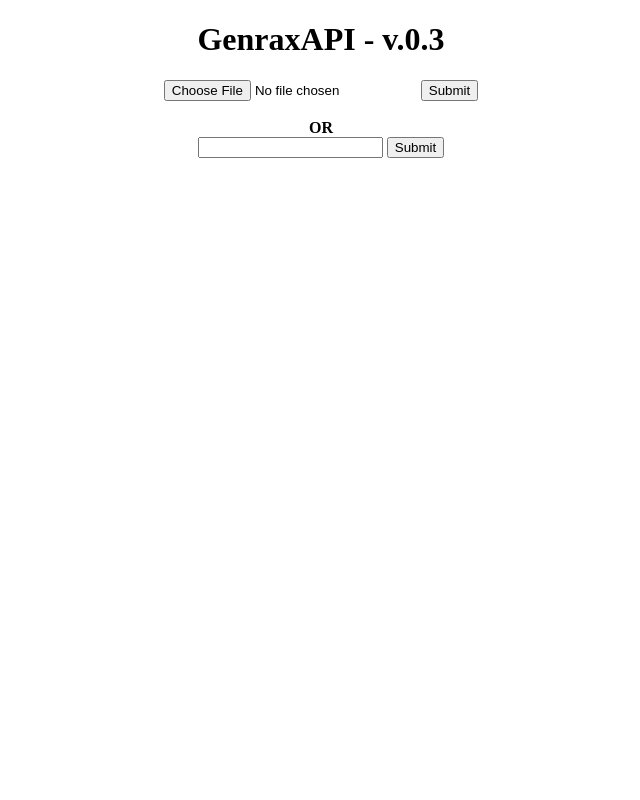
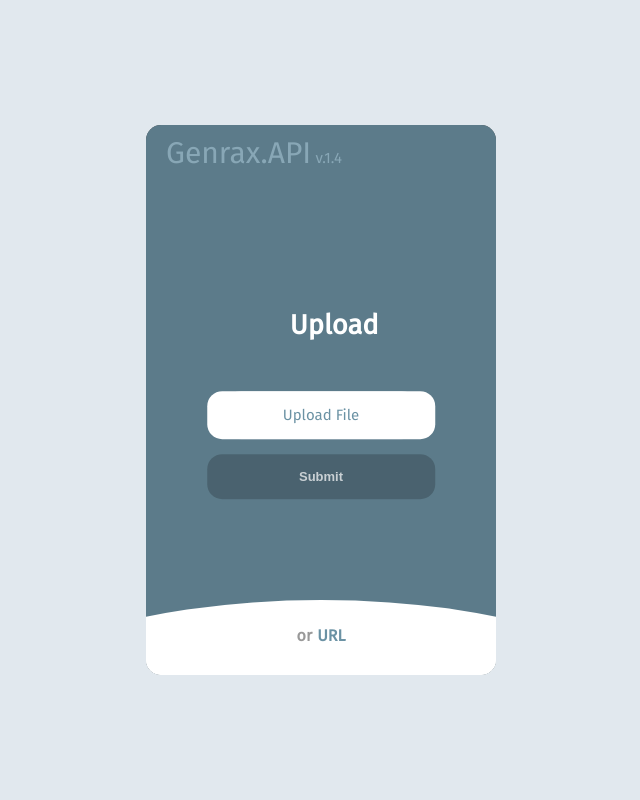
Before and after one commit to nitin293/genrax-api, a Flask app: page / in a window 1280 px wide. Shown: the whole page, without its empty margins (319-959 px from the left). Run offline with Flask 2, Linux system fonts and the light colour scheme.

Commit message:
template modified

```diff
--- a/app.py
+++ b/app.py
@@ -1,3 +1,13 @@
+"""
+
+Genrax.API
+v.1.4
+
+@Author: Nitin Choudhury
+"""
+
+
+
 from flask import Flask, request, jsonify, render_template
 from werkzeug.utils import secure_filename
 import os
--- /dev/null
+++ b/static/css/style.css
@@ -0,0 +1,301 @@
+@import url("https://fonts.googleapis.com/css?family=Fira+Sans");
+html, body {
+  position: relative;
+  min-height: 100%;
+  background-color: #E1E8EE;
+  display: flex;
+  align-items: center;
+  justify-content: center;
+  font-family: "Fira Sans", Helvetica, Arial, sans-serif;
+  -webkit-font-smoothing: antialiased;
+  -moz-osx-font-smoothing: grayscale;
+}
+
+.form-structor {
+  background-color: #222;
+  border-radius: 15px;
+  height: 550px;
+  width: 350px;
+  position: relative;
+  overflow: hidden;
+}
+.form-structor::after {
+  content: "";
+  opacity: 0.8;
+  position: absolute;
+  top: 0;
+  right: 0;
+  bottom: 0;
+  left: 0;
+  background-repeat: no-repeat;
+  background-position: left bottom;
+  background-size: 500px;
+  background-color: #6B92A4;
+}
+.form-structor .upload {
+  position: absolute;
+  top: 50%;
+  left: 50%;
+  -webkit-transform: translate(-50%, -50%);
+  width: 65%;
+  z-index: 5;
+  -webkit-transition: all 0.3s ease;
+}
+.form-structor .upload input[type=file]{
+  font-family: "Fira Sans", Helvetica, Arial, sans-serif;
+
+}
+.form-structor .upload.slide-up {
+  top: 5%;
+  -webkit-transform: translate(-50%, 0%);
+  -webkit-transition: all 0.3s ease;
+}
+.upload-btn-wrapper {
+  position: relative;
+  overflow: hidden;
+  display: inline-block;
+}
+
+.form-structor .upload.slide-up .form-holder, .form-structor .upload.slide-up .submit-btn {
+  opacity: 0;
+  visibility: hidden;
+}
+.form-structor .upload.slide-up .form-title {
+  font-size: 1em;
+  cursor: pointer;
+}
+.form-structor .upload.slide-up .form-title span {
+  margin-right: 5px;
+  opacity: 1;
+  visibility: visible;
+  -webkit-transition: all 0.3s ease;
+}
+.form-structor .upload .form-title {
+  color: #fff;
+  font-size: 1.7em;
+  text-align: center;
+}
+.form-structor .upload .form-title span {
+  color: rgba(0, 0, 0, 0.4);
+  opacity: 0;
+  visibility: hidden;
+  -webkit-transition: all 0.3s ease;
+}
+.form-structor .upload .form-holder {
+  border-radius: 15px;
+  background-color: #fff;
+  overflow: hidden;
+  margin-top: 50px;
+  opacity: 1;
+  visibility: visible;
+  -webkit-transition: all 0.3s ease;
+}
+.form-structor .upload .form-holder .input {
+  border: 0;
+  outline: none;
+  box-shadow: none;
+  display: block;
+  height: 30px;
+  line-height: 30px;
+  padding: 8px 15px;
+  border-bottom: 1px solid #eee;
+  width: 100%;
+  font-size: 12px;
+}
+.form-structor .upload .form-holder .input:last-child {
+  border-bottom: 0;
+}
+.form-structor .upload .form-holder .input::-webkit-input-placeholder {
+  color: rgba(0, 0, 0, 0.4);
+}
+.form-structor .upload .submit-btn {
+  background-color: rgba(0, 0, 0, 0.2);
+  color: rgba(255, 255, 255, 0.7);
+  border: 0;
+  border-radius: 15px;
+  display: block;
+  margin: 15px auto;
+  padding: 15px 45px;
+  width: 100%;
+  font-size: 13px;
+  font-weight: bold;
+  cursor: pointer;
+  opacity: 1;
+  visibility: visible;
+  -webkit-transition: all 0.3s ease;
+}
+.form-structor .upload .submit-btn:hover {
+  transition: all 0.3s ease;
+  background-color: rgba(0, 0, 0, 0.4);
+}
+.form-structor .url {
+  position: absolute;
+  top: 20%;
+  left: 0;
+  right: 0;
+  bottom: 0;
+  background-color: #fff;
+  z-index: 5;
+  -webkit-transition: all 0.3s ease;
+}
+.form-structor .url::before {
+  content: "";
+  position: absolute;
+  left: 50%;
+  top: -20px;
+  -webkit-transform: translate(-50%, 0);
+  background-color: #fff;
+  width: 200%;
+  height: 250px;
+  border-radius: 50%;
+  z-index: 4;
+  -webkit-transition: all 0.3s ease;
+}
+.form-structor .url .center {
+  position: absolute;
+  top: calc(50% - 10%);
+  left: 50%;
+  -webkit-transform: translate(-50%, -50%);
+  width: 65%;
+  z-index: 5;
+  -webkit-transition: all 0.3s ease;
+}
+.form-structor .url .center .form-title {
+  color: #6B92A4;
+  font-size: 1.7em;
+  text-align: center;
+}
+.form-structor .url .center .form-title span {
+  color: rgba(0, 0, 0, 0.4);
+  opacity: 0;
+  visibility: hidden;
+  -webkit-transition: all 0.3s ease;
+}
+.form-structor .url .center .form-holder {
+  border-radius: 15px;
+  background-color: #fff;
+  border: 1px solid #eee;
+  overflow: hidden;
+  margin-top: 50px;
+  opacity: 1;
+  visibility: visible;
+  -webkit-transition: all 0.3s ease;
+}
+.form-structor .url .center .form-holder .input {
+  border: 0;
+  outline: none;
+  box-shadow: none;
+  display: block;
+  height: 30px;
+  line-height: 30px;
+  padding: 8px 15px;
+  border-bottom: 1px solid #eee;
+  width: 100%;
+  font-size: 12px;
+}
+.form-structor .url .center .form-holder .input:last-child {
+  border-bottom: 0;
+}
+.form-structor .url .center .form-holder .input::-webkit-input-placeholder {
+  color: rgba(0, 0, 0, 0.4);
+}
+.form-structor .url .center .submit-btn {
+  background-color: #6B92A4;
+  color: rgba(255, 255, 255, 0.7);
+  border: 0;
+  border-radius: 15px;
+  display: block;
+  margin: 15px auto;
+  padding: 15px 45px;
+  width: 100%;
+  font-size: 13px;
+  font-weight: bold;
+  cursor: pointer;
+  opacity: 1;
+  visibility: visible;
+  -webkit-transition: all 0.3s ease;
+}
+.form-structor .url .center .submit-btn:hover {
+  transition: all 0.3s ease;
+  background-color: rgba(0, 0, 0, 0.8);
+}
+.form-structor .url.slide-up {
+  top: 90%;
+  -webkit-transition: all 0.3s ease;
+}
+.form-structor .url.slide-up .center {
+  top: 10%;
+  -webkit-transform: translate(-50%, 0%);
+  -webkit-transition: all 0.3s ease;
+}
+.form-structor .url.slide-up .form-holder, .form-structor .url.slide-up .submit-btn {
+  opacity: 0;
+  visibility: hidden;
+  -webkit-transition: all 0.3s ease;
+}
+.form-structor .url.slide-up .form-title {
+  font-size: 1em;
+  margin: 0;
+  padding: 0;
+  cursor: pointer;
+  -webkit-transition: all 0.3s ease;
+}
+.form-structor .url.slide-up .form-title span {
+  margin-right: 5px;
+  opacity: 1;
+  visibility: visible;
+  -webkit-transition: all 0.3s ease;
+}
+
+
+
+
+/* ----------------------------------------- */
+
+.wrapper {
+  width: 100%;
+  height: 100%;
+  display: flex;
+  align-items: center;
+  justify-content: center;
+}
+.wrapper .file-upload {
+  height: 40px;
+  width: 200px;
+  border-radius: 100px;
+  position: relative;
+  display: flex;
+  justify-content: center;
+  align-items: center;
+  border: 4px solid #FFFFFF;
+  overflow: hidden;
+  /* background-image: linear-gradient(to bottom, #2590EB 50%, #FFFFFF 50%); */
+  background-size: 100% 200%;
+  transition: all 1s;
+  color: #6B92A4;
+  font-size: 15px;
+}
+.wrapper .file-upload input[type=file] {
+  height: 200px;
+  width: 200px;
+  position: absolute;
+  top: 0;
+  left: 0;
+  opacity: 0;
+  cursor: pointer;
+}
+
+.nameplate{
+    margin-top: 10px;
+    margin-left: 20px;
+    text-align: left;
+    color: white;
+}
+
+.nameplate .main{
+    font-size: 30px;
+}
+
+.nameplate .version{
+    font-size: 15px;
+}
--- /dev/null
+++ b/static/js/script.js
@@ -0,0 +1,28 @@
+console.clear();
+
+const loginBtn = document.getElementById('login');
+const signupBtn = document.getElementById('signup');
+
+loginBtn.addEventListener('click', (e) => {
+	let parent = e.target.parentNode.parentNode;
+	Array.from(e.target.parentNode.parentNode.classList).find((element) => {
+		if(element !== "slide-up") {
+			parent.classList.add('slide-up')
+		}else{
+			signupBtn.parentNode.classList.add('slide-up')
+			parent.classList.remove('slide-up')
+		}
+	});
+});
+
+signupBtn.addEventListener('click', (e) => {
+	let parent = e.target.parentNode;
+	Array.from(e.target.parentNode.classList).find((element) => {
+		if(element !== "slide-up") {
+			parent.classList.add('slide-up')
+		}else{
+			loginBtn.parentNode.parentNode.classList.add('slide-up')
+			parent.classList.remove('slide-up')
+		}
+	});
+});
--- a/templates/index.html
+++ b/templates/index.html
@@ -1,38 +1,61 @@
 <!DOCTYPE html>
-<html lang="en">
+<html lang="en" >
 <head>
-    <meta charset="UTF-8">
-    <meta name="viewport" content="width=device-width, initial-scale=1.0">
-    <title>GenraxAPI</title>
+	<meta charset="UTF-8">
+	<meta name="viewport" content="width=device-width, initial-scale=1.0">
+	<title>Genrax.API</title>
+	<link rel="stylesheet" href="static/css/style.css">
 </head>
 
-<style>
-    body{
-        text-align: center;
-        font-size: 1rem;
-        font-color: white;
-    }
-
-</style>
 
 <body>
 
-    <h1>
-        GenraxAPI - v.0.3
-    </h1>
+	<!-- partial:index.partial.html -->
+	<div class="form-structor">
 
-    <form action="file-upload" method="POST" enctype="multipart/form-data">
-        <input type="file" id="file" name="file" >
-        <input type="submit">
-    </form>
+		<div class="nameplate">
+			<span class="main">Genrax.API</span>
+			<span class="version">v.1.4</span>
+		</div>
 
-    <br><b>OR</b><br>
+		<div class="upload">
+			<h2 class="form-title" id="signup"><span>or</span>Upload</h2>
 
-    <form action="url-upload" method="POST">
-        <input type="url" id="url" name="url">
-        <input type="submit">
-    </form>
+			<form action="file-upload" method="post" enctype="multipart/form-data">
+				<div class="form-holder">
+					<div class="wrapper">
+						<div class="file-upload">
+						  <input type="file" name="file"/>
+						  <span>Upload File</span>
+						</div>
+					</div>
+				</div>
+				<button class="submit-btn">Submit</button>
+			</form>
 
+		</div>
+
+
+		<div class="url slide-up">
+			<div class="center">
+				<h2 class="form-title" id="login"><span>or</span>URL</h2>
+
+				<form action="url-upload" method="post">
+					<div class="form-holder">
+						<input type="url" name="url" class="input" placeholder="Music URL" required=""/>
+					</div>
+					<button class="submit-btn">Submit</button>
+				</form>
+
+
+			</div>
+		</div>
+
+
+
+	</div>
+	<!-- partial -->
+  	<script  src="static/js/script.js"></script>
 
 </body>
 </html>
```
